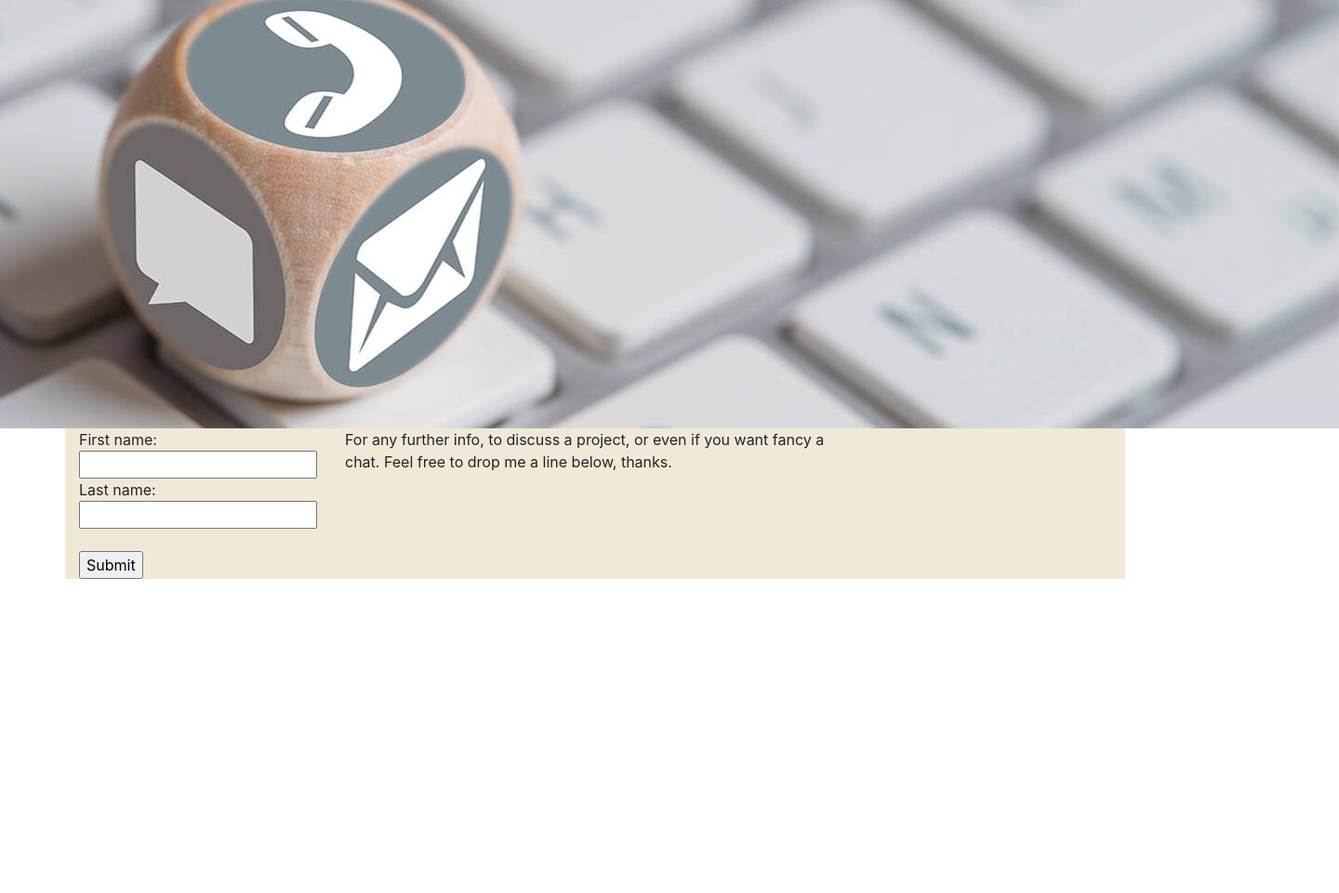
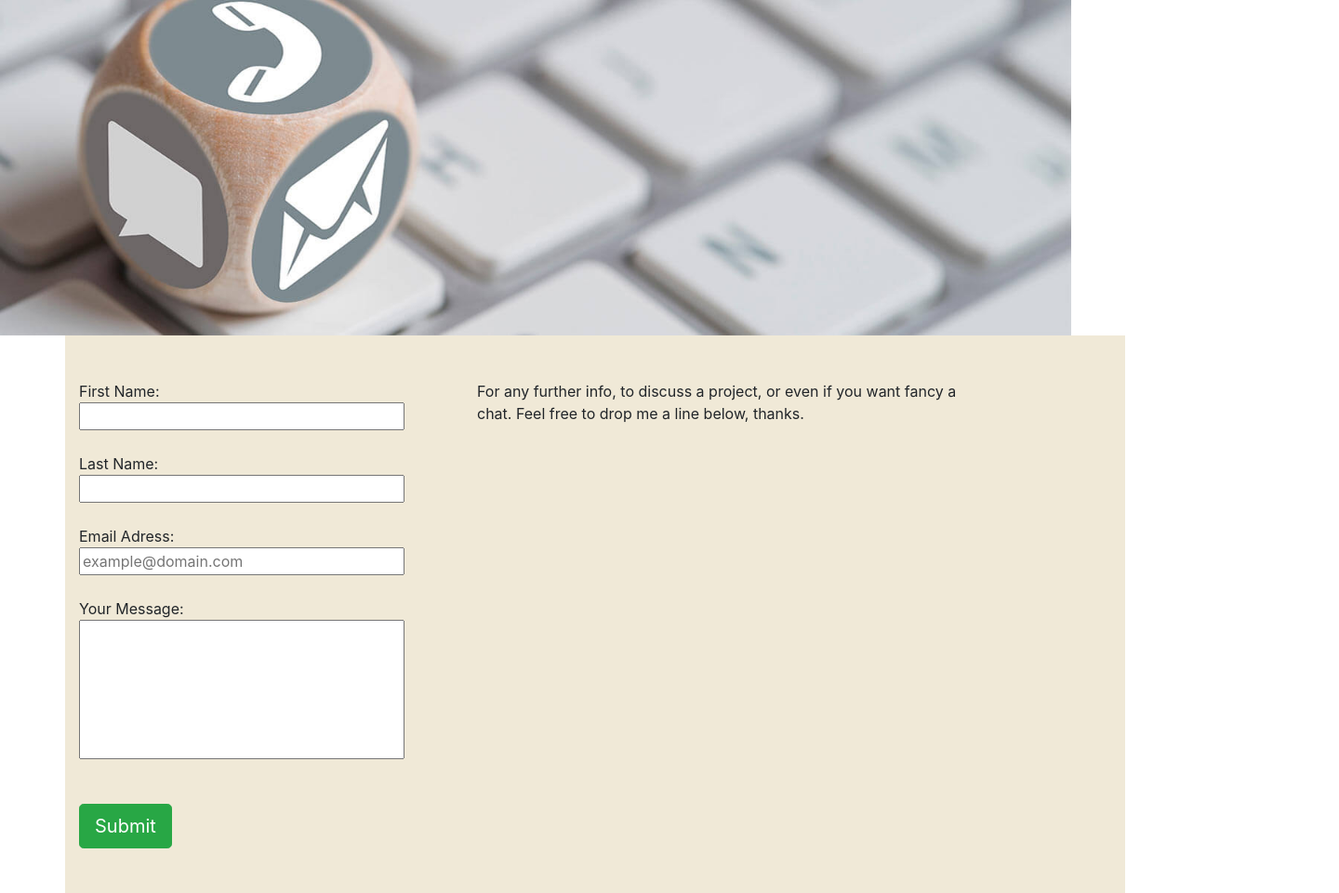
Before and after one commit to Code-Institute-Submissions/YiShengLee-milestone-project-1, a plain HTML site: page contact.html in a window 1280 px wide. Shown: the part 95-1056 px from the top of the page at 93% size, 1440 px wide, since content can reach past the window. Before the commit the page ends 800 px from the top, so only its background shows below. Drawn offline with nearby package versions, Linux system fonts and the light colour scheme; a script that the page names is missing.

Commit message:
Formatting Contact forms

```diff
--- a/contact.html
+++ b/contact.html
@@ -49,7 +49,7 @@
 
     <!-- Insert Contact me header -->
     <div class="contact_header">
-        <img class="contact_me" src="images/contact_me.jpg" alt="Contact Me Header">
+        <img src="images/contact_me.jpg"  class="img-responsive" alt="Contact Me Header">
     </div>
 
 
@@ -62,17 +62,25 @@
     <div class="container">
         <div class="row">
             <div class="colleft">
-            <form class="fillup col-md-12 col-lg-6">
-                First name:<br>
-                <input type="text" name="firstname"><br>
+            <form class="col-md-12 col-lg-6 my-5">
+                First Name:<br>
+                <input type="text" name="firstname" style="width: 350px"><br><br>
 
-                Last name:<br>
-                <input type="text" name="lastname"><br><br>
+                Last Name:<br>
+                <input type="text" name="lastname" style="width: 350px"><br><br>
 
-                <input type="submit" value="Submit">
+                Email Adress:<br>
+                <input type="text" name="email" style="width: 350px" placeholder="example@domain.com"><br><br>
+
+                Your Message:<br>
+                <input type="text" name="message" style="width: 350px; height:150px;"><br><br>
+
+                <br>
+                <input class="btn btn-success btn-lg cbutton" type="submit" value="Submit">
+
                 </form>
             </div>
-            <div class="colright col-md-12 col-lg-6">
+            <div class="colright col-md-12 col-lg-6 mx-lg-5 my-md-5 my-sm-5">
             <p>For any further info, to discuss a project, or even if you want fancy a chat. Feel free to drop me a line below, thanks.
 
             </p>
--- a/style.css
+++ b/style.css
@@ -14,12 +14,17 @@
 } */
 
 /* Contact Header */
-/* .contact_header{
-    height: 300px;
-    width: 1151px;
-    border: 1px black;
-} */
+.contact_header img{
+    height: 400px;
+}
 
+/* Change the dimension of the contact picture */
 .container{
     background-color:rgb(240,233,215)
 }
+
+/* .cbutton:hover {
+    -webkit-transition-duration: 0.4s;
+    transition-duration: 0.4s;
+    box-shadow: 0 12px 16px 0 rgba(0,0,0,0.24), 0 17px 50px 0 rgba(0,0,0,0.19);
+} */
```
